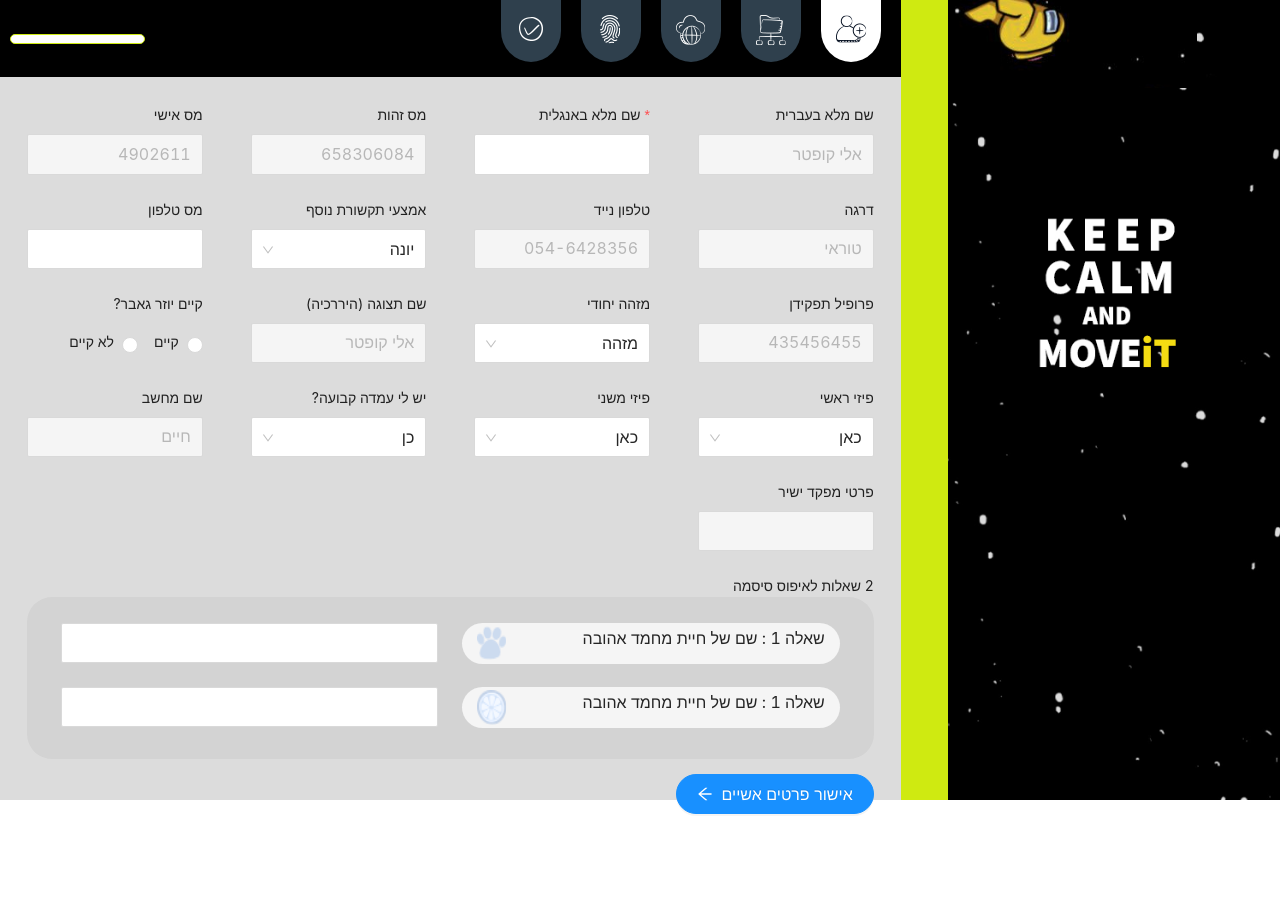
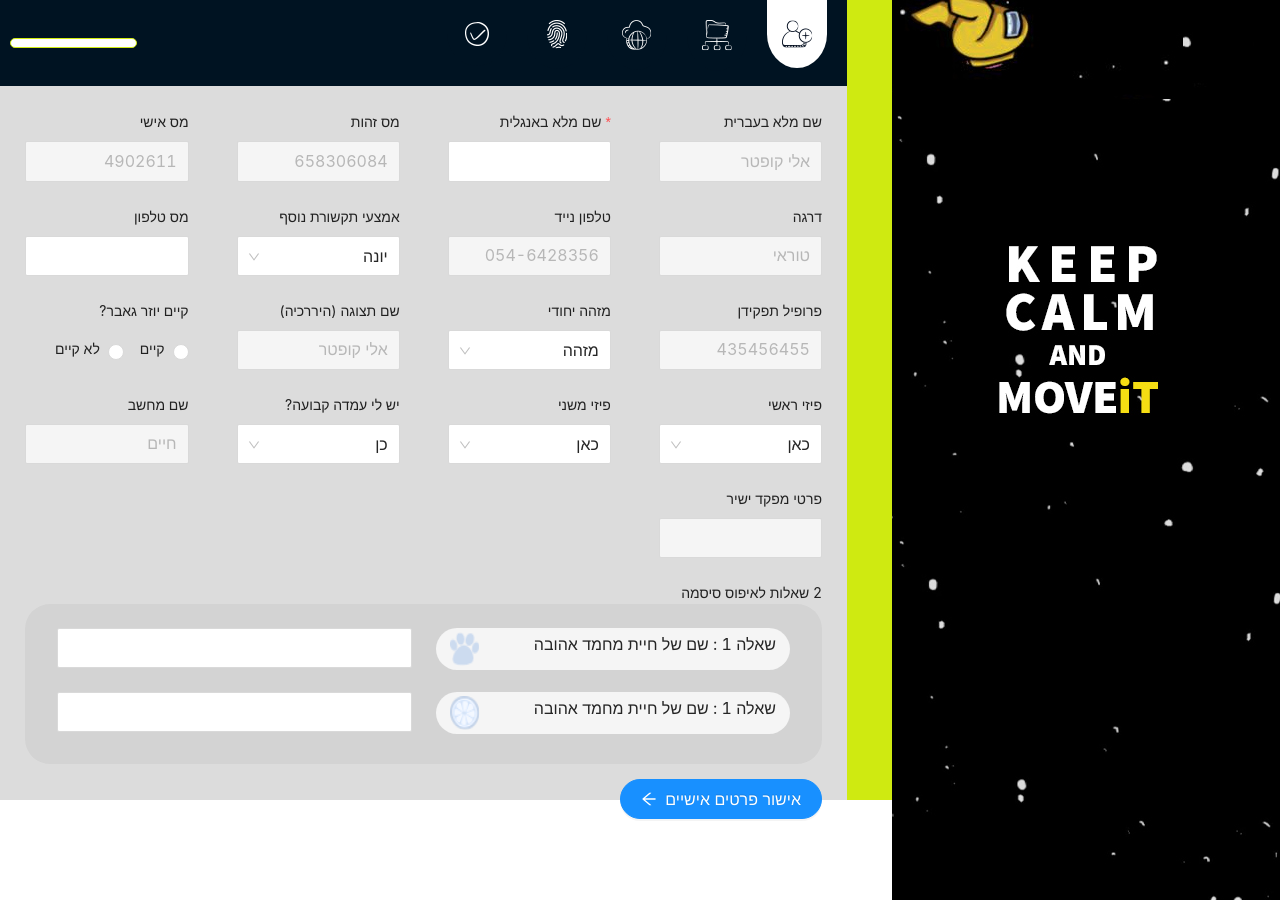
Before and after one commit to MomentumTeam/one-direction, a React (Create React App) app: page / in a window 1280 px wide. Before the commit the page ends 865 px from the top, so only its background shows below. Built offline with nearby package versions, Linux system fonts and the light colour scheme.

Commit message:
fix: tabs

```diff
--- a/src/App.css
+++ b/src/App.css
@@ -20,7 +20,7 @@
 .haeder {
   width: 100%;
   grid-area: haeder;
-  background-color: black;
+  background-color: #001322;
   display: flex;
   flex-direction: row;
   justify-content: space-between;
@@ -35,32 +35,13 @@
   background-color: black;
 }
 
-.logo-img {
+/* .logo-img {
   position: relative;
   left: 0;
   top: 0;
   width: 100%;
   height: 100%;
-}
-
-.menu-link {
-  background-color: #2f404d;
-  border: none;
-  color: white;
-  padding: 15px 15px;
-  width: 60px;
-  text-align: center;
-  text-decoration: none;
-  display: inline-block;
-  font-size: 16px;
-  border-radius: 0% 0% 100% 100%;
-  margin: 0px 20px 15px 0px;
-}
-
-.menu-link.active {
-  background-color: white;
-  color: black;
-}
+} */
 
 .center {
   display: flex;
--- a/src/components/Tab.js
+++ /dev/null
@@ -1,16 +0,0 @@
-import { NavLink } from "react-router-dom";
-
-export const Tab = ({ tab, getIcon }) => {
-  return (
-    <div style={{ display: "flex" }}>
-      <NavLink
-        className="menu-link"
-        activeClassName="active"
-        to={tab.path}
-        exact
-      >
-        <img src={process.env.PUBLIC_URL + getIcon(tab)} alt="" />
-      </NavLink>
-    </div>
-  );
-};
--- /dev/null
+++ b/src/components/tabs/Tab.js
@@ -0,0 +1,26 @@
+import { NavLink } from "react-router-dom";
+import styles from "./Tab.module.css";
+export const Tab = ({ tab, currTab }) => {
+  const getIcon = () => {
+    if (tab === currTab) {
+      return `/img/${tab.id}S.png`;
+    }
+    return `/img/${tab.id}${tab.id < currTab.id ? "D" : ""}.png`;
+  };
+
+  const isDone = tab.id <= currTab.id ? true : false;
+
+  return (
+    <div>
+      <NavLink
+        style={isDone ? null : { backgroundColor: "#001322" }}
+        className={styles.menuLink}
+        activeClassName={styles.active}
+        to={tab.path}
+        exact
+      >
+        <img src={process.env.PUBLIC_URL + getIcon()} alt="" />
+      </NavLink>
+    </div>
+  );
+};
--- /dev/null
+++ b/src/components/tabs/Tab.module.css
@@ -0,0 +1,18 @@
+.menuLink {
+  background-color: #2f404d;
+  border: none;
+  color: white;
+  padding: 20px 15px;
+  width: 60px;
+  text-align: center;
+  text-decoration: none;
+  display: inline-block;
+  font-size: 16px;
+  border-radius: 0% 0% 100% 100%;
+  margin: 0px 20px 15px 0px;
+}
+
+.menuLink.active {
+  background-color: white;
+  color: black;
+}
--- a/src/components/tabs/Tabs.js
+++ b/src/components/tabs/Tabs.js
@@ -1,4 +1,4 @@
-import { Tab } from "../Tab";
+import { Tab } from "./Tab";
 import { useLocation } from "react-router-dom";
 const tabs = [
   {
@@ -26,17 +26,10 @@ export const Tabs = () => {
   let location = useLocation();
   let currTab = tabs.find((tab) => tab.path === location.pathname);
 
-  const getIcon = (tab) => {
-    if (tab === currTab) {
-      return `/img/${tab.id}S.png`;
-    }
-    return `/img/${tab.id}${tab.id < currTab.id ? "D" : ""}.png`;
-  };
-
   return (
     <div style={{ display: "flex" }}>
       {tabs.map((tab) => (
-        <Tab key={tab.id} tab={tab} getIcon={getIcon} />
+        <Tab key={tab.id} tab={tab} currTab={currTab} />
       ))}
     </div>
   );
--- /dev/null
+++ b/src/features/personalInformation/EditAvatar.js
@@ -0,0 +1,60 @@
+import { Upload, message } from "antd";
+import { LoadingOutlined, PlusOutlined } from "@ant-design/icons";
+import { useState } from "react";
+
+function getBase64(img, callback) {
+  const reader = new FileReader();
+  reader.addEventListener("load", () => callback(reader.result));
+  reader.readAsDataURL(img);
+}
+
+function beforeUpload(file) {
+  const isJpgOrPng = file.type === "image/jpeg" || file.type === "image/png";
+  if (!isJpgOrPng) {
+    message.error("You can only upload JPG/PNG file!");
+  }
+  const isLt2M = file.size / 1024 / 1024 < 2;
+  if (!isLt2M) {
+    message.error("Image must smaller than 2MB!");
+  }
+  return isJpgOrPng && isLt2M;
+}
+
+export const EditAvatar = () => {
+  const [loading, setLoading] = useState(false);
+  const [imageUrl, setImageUrl] = useState();
+
+  const handleChange = (info) => {
+    if (info.file.status === "uploading") {
+      setLoading(true);
+      return;
+    }
+    if (info.file.status === "done") {
+      // Get this url from response in real world.
+      getBase64(info.file.originFileObj, (imageUrl) => {
+        setImageUrl(imageUrl);
+        setLoading(false);
+      });
+    }
+  };
+
+  const uploadButton = (
+    <div>
+      {loading ? <LoadingOutlined /> : <PlusOutlined />}
+      <div style={{ marginTop: 8 }}>Upload</div>
+    </div>
+  );
+
+  return (
+    <Upload
+      className="avatar-uploader"
+      action="https://www.mocky.io/v2/5cc8019d300000980a055e76"
+    >
+      {imageUrl ? (
+        <img src={imageUrl} alt="avatar" style={{ width: "100%" }} />
+      ) : (
+        uploadButton
+      )}
+    </Upload>
+  );
+};
--- a/src/features/personalInformation/PersonalInformation.js
+++ b/src/features/personalInformation/PersonalInformation.js
@@ -2,14 +2,22 @@ import { Button, Form } from "antd";
 import { Content } from "../../components/Content";
 import { EditUserDetails } from "./EditUserDetails";
 import { SecurityQuestions } from "./SecurityQuestions";
-import { ArrowLeftOutlined } from "@ant-design/icons";
-import { Avatar, Image } from "antd";
+import { ArrowLeftOutlined, UploadOutlined } from "@ant-design/icons";
+import { Avatar, Image, Upload } from "antd";
 import styles from "./PersonalInformation.module.css";
+import { EditAvatar } from "./EditAvatar";
 export const PersonalInformationForm = () => {
   const [form] = Form.useForm();
 
   const onFinish = (values) => {
     console.log(values);
+  };
+  const normFile = (e) => {
+    console.log("Upload event:", e);
+    if (Array.isArray(e)) {
+      return e;
+    }
+    return e && e.fileList;
   };
   return (
     <div>
@@ -27,11 +35,26 @@ export const PersonalInformationForm = () => {
           form={form}
           onFinish={onFinish}
         >
+          {/* <Form.Item
+            name="upload"
+            valuePropName="fileList"
+            getValueFromEvent={normFile}
+          >
+            <Upload
+              name="avatar"
+              listType="picture-card"
+              className="avatar-uploader"
+              showUploadList={false}
+              action="https://www.mocky.io/v2/5cc8019d300000980a055e76"
+            >
+              <Button icon={<UploadOutlined />}>Upload</Button>
+            </Upload>
+          </Form.Item> */}
           <EditUserDetails />
           <SecurityQuestions />
           <Form.Item className={styles.submit}>
             <Button htmlType="submit" type="primary" shape="round" size="large">
-              אישור פרטים אשיים
+              אישור פרטים אישיים
               <ArrowLeftOutlined />
             </Button>
           </Form.Item>
```
Also changed, not shown: 1 other file (tests, documents, lock files or other folders).
